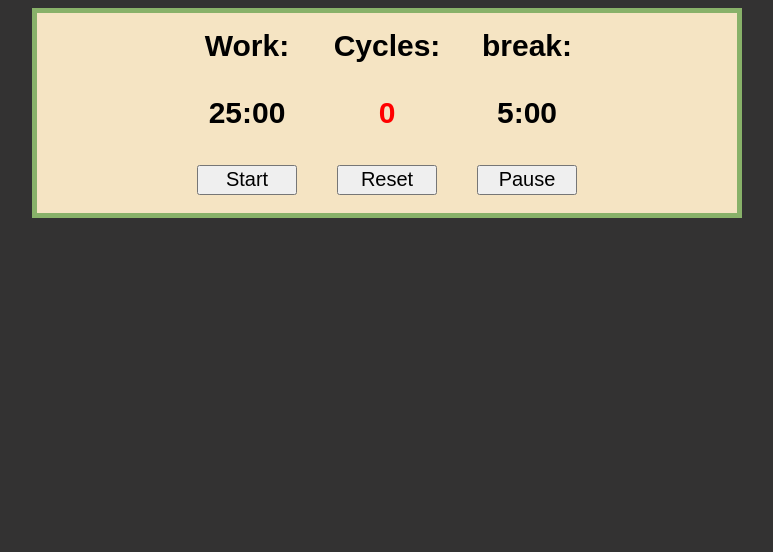
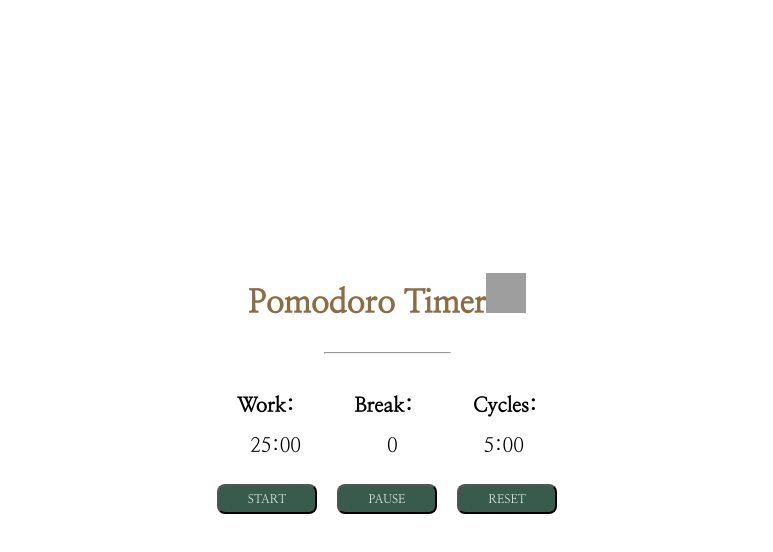
Before and after one commit to EleonoraDellamico/PomodoroTime, a plain HTML site: page index.html in a window 1280 px wide. Shown: the whole page, without its empty margins (253-1026 px from the left). Drawn offline with Linux system fonts and the light colour scheme; grey boxes are pictures that could not be loaded.

Commit message:
added styles

```diff
--- a/index.html
+++ b/index.html
@@ -5,25 +5,41 @@
     <meta http-equiv="X-UA-Compatible" content="IE=edge">
     <meta name="viewport" content="width=device-width, initial-scale=1.0">
     <link rel="stylesheet" href="style.css">
+    <link rel="preconnect" href="https://fonts.gstatic.com">
+<link href="https://fonts.googleapis.com/css2?family=Pacifico&display=swap" rel="stylesheet">
+<link rel="preconnect" href="https://fonts.gstatic.com">
+<link href="https://fonts.googleapis.com/css2?family=Nanum+Myeongjo&display=swap" rel="stylesheet">
     <title>Pomodoro Time</title>
 </head>
 <body>
+    <div class="container-title">
+            <h1>Pomodoro Timer</h1>
+            <img src="https://img.icons8.com/cotton/64/000000/tomato--v2.png"/>
+        </div>
+         <hr class="wp-block-separator">
     <div id="container">
-        <p id="work" class="label">Work:</p><p id="break" class="label">break:</p><p id="cycles" class="label">Cycles:</p>
+        <div class="container-label">
+        <p id="work" class="label">Work:</p><p id="break" class="label">Break:</p><p id="cycles" class="label">Cycles:</p>
+        </div>
         <!--Work Timer-->
+         <div class="container-timer">
         <div id="work-timer" class="timer">
             <p id="w-minutes">25</p>   <p class="semicolon">:</p>  <p id="w-seconds">00</p>
         </div>
+
         <!--Counter-->
         <p id="counter" class="timer">0</p>
          <!--Break Timer-->
         <div id="break-timer" class="timer">
             <p id="b-minutes">5</p>   <p class="semicolon">:</p>  <p id="b-seconds">00</p>
         </div>
+        </div>
         <!--Buttons-->
+        <div class="container-btn">
         <button id="start" class="btn">Start</button>
          <button id="stop" class="btn">Pause</button>
           <button id="reset" class="btn">Reset</button>
+          </div>
     </div>
     <script src="index.js"></script>
 </body>
--- a/index.js
+++ b/index.js
@@ -7,6 +7,7 @@ let ws = document.getElementById('w-seconds');
 
 let bm = document.getElementById('b-minutes');
 let bs = document.getElementById('b-seconds');
+let bell = new Audio('bell.mp3');
 
 //store a reference to a timer varaiable
 let startTimer; //if we don`t give it a value is automatically undefined
@@ -63,6 +64,7 @@ function timer() {
 		bs.innerText = '00';
 
 		document.getElementById('counter').innerText++;
+		bell.play();
 	}
 }
 
--- a/style.css
+++ b/style.css
@@ -1,53 +1,58 @@
 html {
-	background-color: #333232;
+	background-color: white;
 	height: 100%;
 	font-family: Arial, Helvetica, sans-serif;
+	display: flex;
+	align-items: center;
+	justify-content: center;
+}
+.container-title {
+	display: flex;
+	align-items: baseline;
+	justify-content: center;
 }
 
 h1 {
-	color: white;
-	font-family: Arial, Helvetica, sans-serif;
+	color: #8b6c43;
+	font-family: 'Nanum Myeongjo', serif;
 	text-align: center;
 }
-
-#container {
-	height: 200px;
-	width: 700px;
-	background-color: #f5e4c3;
-	margin: 0 auto;
-	border: 5px solid #88b169;
-
-	display: grid;
-	grid-template-columns: repeat(5, 1fr);
-	grid-template-rows: repeat(3, 1fr);
+img {
+	width: 40px;
+	height: 40px;
+}
+.wp-block-separator {
+	width: 125px;
+	color: #979797;
+	margin-bottom: 40px;
+}
+.container {
+	display: flex;
+}
+.container-label,
+.container-timer,
+.container-btn {
+	display: flex;
+	justify-content: center;
+	justify-content: space-around;
+	margin-bottom: 15px;
 }
 
 /*timers*/
 .label {
 	align-self: center;
 	justify-self: center;
-
-	font-size: 30px;
+	font-size: 20px;
 	font-weight: bold;
-}
-
-#work {
-	grid-area: 1 / 2 / 1 / 2;
-}
-#break {
-	grid-area: 1 / 4 / 1 / 4;
-}
-#cycles {
-	grid-area: 1 / 3 / 1 / 3;
+	font-family: 'Nanum Myeongjo', serif;
 }
 
 .timer {
 	display: flex;
 	align-self: center;
 	justify-self: center;
-
-	font-size: 30px;
-	font-weight: bold;
+	font-size: 20px;
+	font-family: 'Nanum Myeongjo', serif;
 }
 
 p {
@@ -55,39 +60,21 @@ p {
 	padding: 0;
 }
 
-#counter {
-	grid-area: 2 / 3 / 2 / 3;
-	color: red;
-}
-
-#work-timer {
-	grid-area: 2 / 2 / 2 / 2;
-}
-
-#break-timer {
-	grid-area: 2 / 4 / 2 / 4;
-}
-
 /*buttons*/
 
 .btn {
 	align-self: center;
 	justify-self: center;
-
 	width: 100px;
 	height: 30px;
-
-	font-size: 20px;
+	margin: 10px;
+	background: #385b4d;
+	font-family: 'Nanum Myeongjo', serif;
+	font-size: 12px;
+	border-radius: 8px;
+	color: #f9f9f7;
+	line-height: 16px;
+	outline: none;
+	text-transform: uppercase;
+	cursor: pointer;
 }
-
-#start {
-	grid-area: 3 / 2 / 3 / 2;
-}
-
-#reset {
-	grid-area: 3 / 3 / 3 / 3;
-}
-
-#stop {
-	grid-area: 3 / 4 / 3 / 4;
-}
```
Also changed, not shown: 1 other file.
